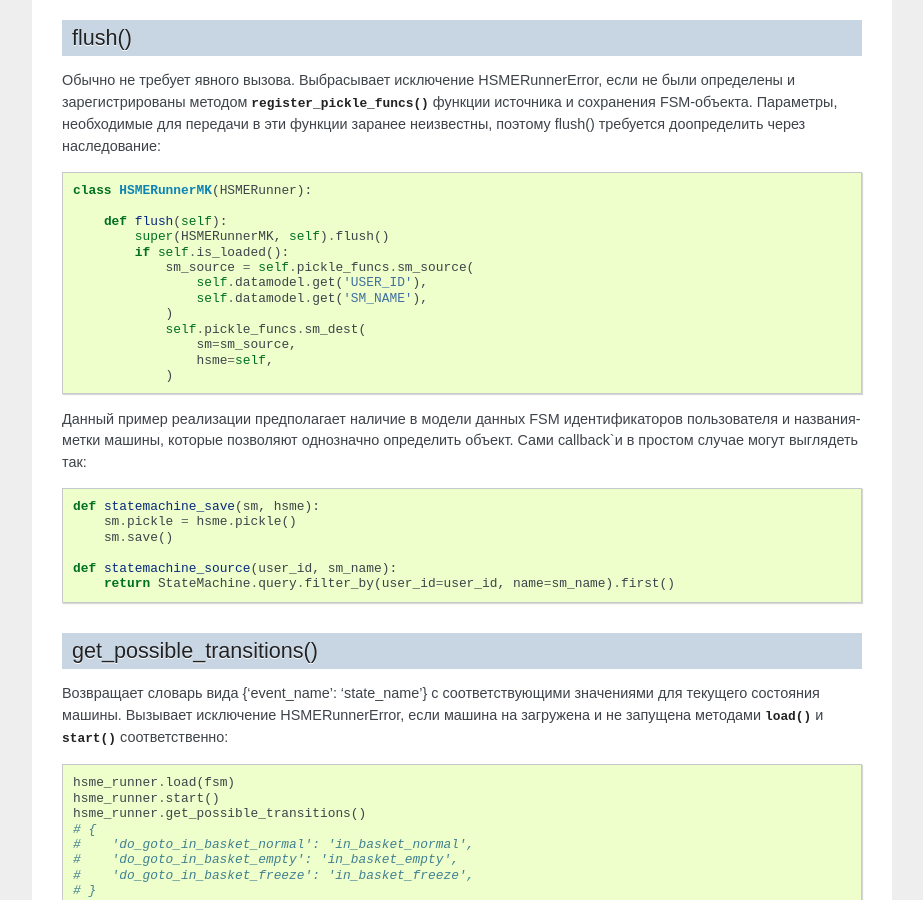
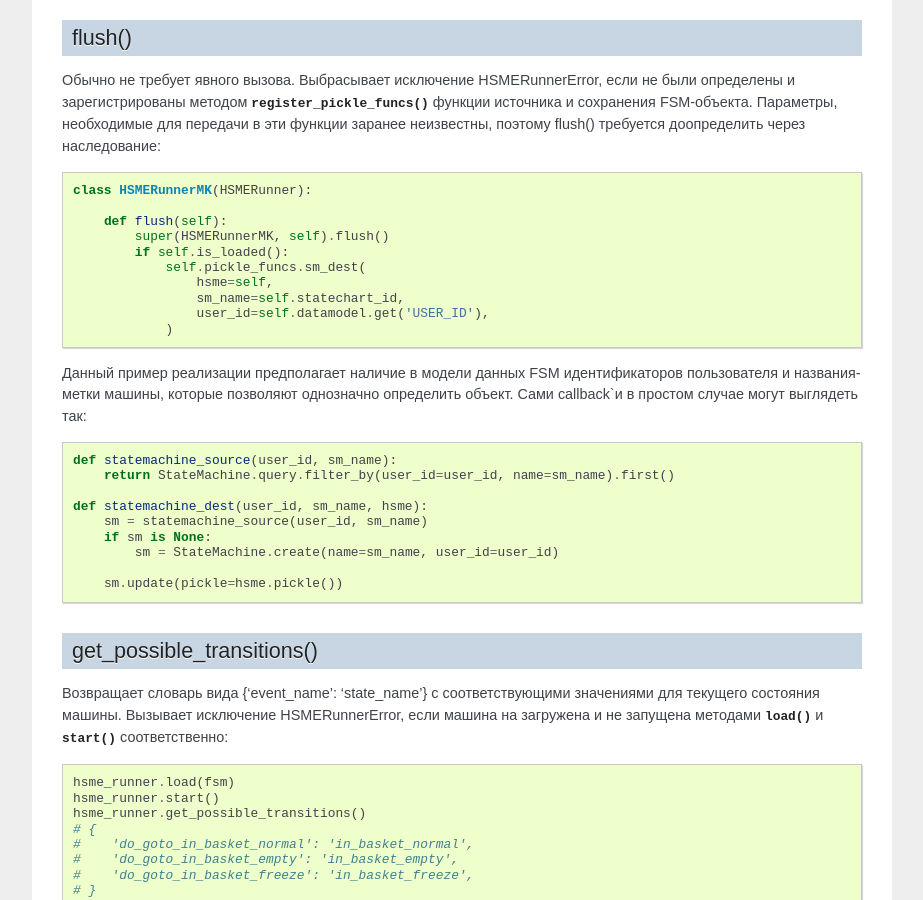
Before and after one commit to semirook/hsme, a Sphinx documentation site: the page built from docs/source/runner_api.rst, in a window 1280 px wide and 900 px high, scrolled down 1336 px. Shown: the whole window, without its empty margins (198-1121 px from the left). Built offline with Sphinx 7.4.7, drawn with Linux system fonts in a browser that asks for light colours; some of the changed text lies outside the part shown.

Commit message:
History collection update, docs

```diff
--- a/docs/source/runner_api.rst
+++ b/docs/source/runner_api.rst
@@ -64,23 +64,24 @@ flush()
         def flush(self):
             super(HSMERunnerMK, self).flush()
             if self.is_loaded():
-                sm_source = self.pickle_funcs.sm_source(
-                    self.datamodel.get('USER_ID'),
-                    self.datamodel.get('SM_NAME'),
+                self.pickle_funcs.sm_dest(
+                    hsme=self,
+                    sm_name=self.statechart_id,
+                    user_id=self.datamodel.get('USER_ID'),
                 )
-                self.pickle_funcs.sm_dest(
-                    sm=sm_source,
-                    hsme=self,
-                )
+
 
 Данный пример реализации предполагает наличие в модели данных FSM идентификаторов пользователя и названия-метки машины, которые позволяют однозначно определить объект. Сами callback`и в простом случае могут выглядеть так::
 
-    def statemachine_save(sm, hsme):
-        sm.pickle = hsme.pickle()
-        sm.save()
-
     def statemachine_source(user_id, sm_name):
         return StateMachine.query.filter_by(user_id=user_id, name=sm_name).first()
+
+    def statemachine_dest(user_id, sm_name, hsme):
+        sm = statemachine_source(user_id, sm_name)
+        if sm is None:
+            sm = StateMachine.create(name=sm_name, user_id=user_id)
+
+        sm.update(pickle=hsme.pickle())
 
 
 get_possible_transitions()
```
Also changed, not shown: other parts of docs/source/runner_api.rst (+2 -2 lines), 1 other file.
